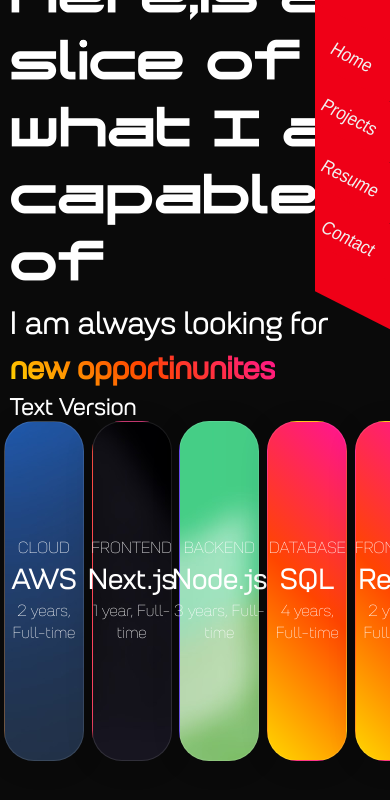
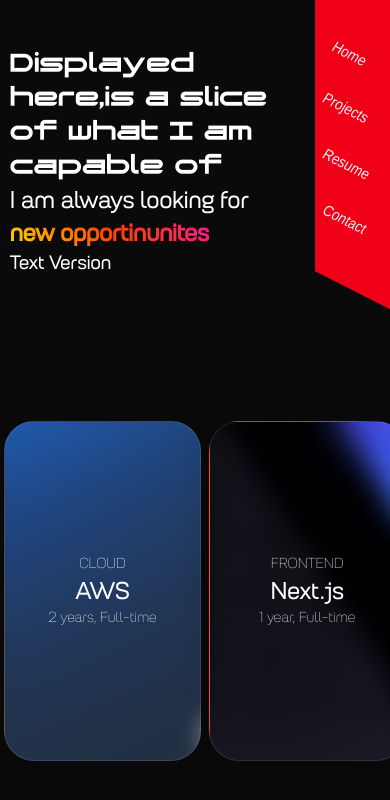
Before and after one commit to kevin21018212/PortfolioV2, a Next.js app: page /resume in a window 390 px wide. Shown: the top 800 px of the page. Built offline with nearby package versions, Linux system fonts and the light colour scheme.

Commit message:
mobile optimization

```diff
--- a/app/Homepage/css/projects/projectinfo.css
+++ b/app/Homepage/css/projects/projectinfo.css
@@ -4,50 +4,69 @@
   width: 100%;
 }
 
+/* For screens with a maximum width of 600px (adjust the value as needed) */
+@media screen and (max-width: 600px) {
+  .projects-content-right {
+    display: 1;
+  }
+  .t1 {
+    font-size: 2rem;
+  }
+  .m {
+    font-size: 1rem;
+  }
+  .t3 {
+    font-size: 1.5rem;
+  }
+  .idea {
+    width: 75%;
+  }
+}
+
 .project-image {
-  width: 30%;
+  flex-grow: 1;
   margin: 1%;
   border: 1px solid white;
 }
 
 .projects-content-left {
-  width: 33%;
+  flex-direction: column;
+  flex-grow: 1;
   display: flex;
-  flex-direction: column;
   align-items: flex-start;
-  overflow-y: hidden;
 }
 
 .projects-content-middle {
-  width: 33%;
   display: flex;
+  flex-grow: 1;
   flex-direction: column;
   align-items: flex-end;
-  overflow-y: hidden;
   text-align: right;
 }
 
 .projects-content-right {
-  width: 33%;
+  flex-grow: 1;
 }
 
 .middleleft {
-  margin-top: 40%;
+  margin-top: 20vh;
 }
 .bottomleft {
-  margin-top: 25%;
+  margin-top: 12vh;
 }
 
 .idea {
-  margin-top: 32.5%;
-  height: 50%;
-  width: 70%;
+  margin-top: 15vh;
+  height: 55%;
+  width: 50%;
+  overflow: hidden;
 }
 
 .ideabody {
   text-wrap: pretty;
+  text-overflow: ellipsis;
 }
 
 .bottommiddle {
-  margin-top: 20%;
+  margin-top: 12vh;
 }
--- a/app/globals.css
+++ b/app/globals.css
@@ -53,6 +53,7 @@
   margin-bottom: 10%;
 }
 
+/* Define default font sizes */
 .xs {
   font-family: "Petrov-Thin", sans-serif;
   font-size: 0.9rem;
@@ -63,26 +64,22 @@
   font-size: 1rem;
   color: white;
 }
-
 .m {
   font-family: "Petrov", sans-serif;
   font-size: 1.8rem;
   color: white;
 }
-
 .l {
   font-family: "Genesys", sans-serif;
   font-size: 2rem;
   color: white;
 }
-
 .t1 {
   font-family: "Genesys", sans-serif;
   font-size: 5rem;
   color: white;
   margin: 0;
 }
-
 .t2 {
   font-family: "Genesys", sans-serif;
   font-size: 4rem;
@@ -95,7 +92,6 @@
   color: white;
   margin: 0;
 }
-
 .t4 {
   font-family: "Petrov", sans-serif;
   font-size: 2rem;
@@ -108,16 +104,51 @@
   color: white;
   margin: 0;
 }
-
 .lnk {
   font-family: "Byotone", sans-serif;
   font-size: 1.1rem;
 }
-
 p {
   font-family: "Byotone ", sans-serif;
   font-size: 1.1rem;
   color: white;
+}
+
+/* Use media queries to change font sizes based on screen width */
+@media screen and (max-width: 600px) {
+  .xs {
+    font-size: 0.8rem;
+  }
+  .s {
+    font-size: 0.9rem;
+  }
+  .m {
+    font-size: 1.5rem;
+  }
+  .l {
+    font-size: 1.8rem;
+  }
+  .t1 {
+    font-size: 3rem;
+  }
+  .t2 {
+    font-size: 2rem;
+  }
+  .t3 {
+    font-size: 1.8rem;
+  }
+  .t4 {
+    font-size: 1.5rem;
+  }
+  .t5 {
+    font-size: 1.2rem;
+  }
+  .lnk {
+    font-size: 0.9rem;
+  }
+  p {
+    font-size: 0.9rem;
+  }
 }
 
 body {
--- a/app/resume/css/skillcard.module.css
+++ b/app/resume/css/skillcard.module.css
@@ -17,6 +17,12 @@
 
   box-shadow: 0 4px 30px rgba(0, 0, 0, 0.1);
   border: 1px solid rgba(255, 255, 255, 0.11);
+}
+
+@media screen and (max-width: 600px) {
+  .skillcardContainer {
+    width: 50vw;
+  }
 }
 
 .flipped {
@@ -44,9 +50,6 @@
   justify-content: center;
   align-items: center;
 
-  box-shadow: 0 4px 30px rgba(0, 0, 0, 0.1);
-  backdrop-filter: blur(10px);
-  border: 1px solid rgba(255, 255, 255, 0.11);
   border-radius: 30px;
 }
 
```
Also changed, not shown: app/Homepage/css/landing/landing.css (+10 -0 lines), app/Homepage/css/projects/project.css (+4 -4 lines).
